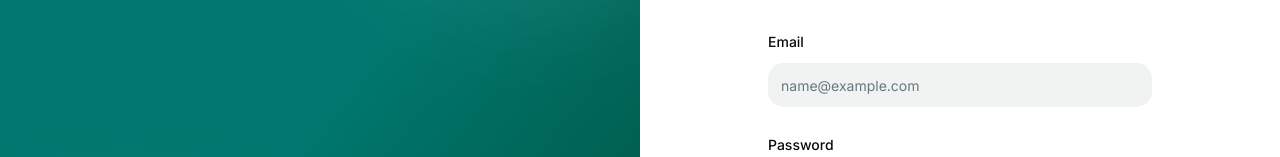
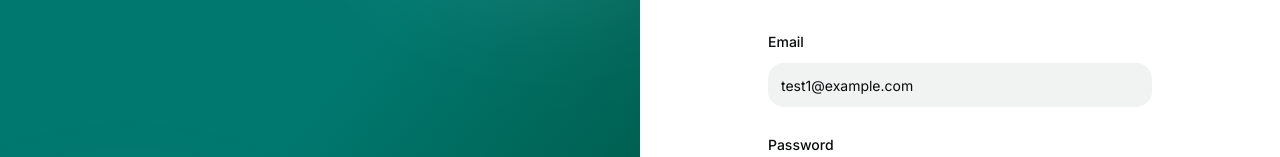
Before and after one commit to nayhtetkhant/e-book-web, a Next.js app: page /user/login in a window 1280 px wide. Shown: the part 293-450 px from the top of the page. Built offline with nearby package versions, Linux system fonts and the light colour scheme.

Commit message:
feat: set default login values for admin and user forms

```diff
--- a/app/(app)/admin/(auth)/login/loginForm.tsx
+++ b/app/(app)/admin/(auth)/login/loginForm.tsx
@@ -28,8 +28,8 @@ export type LoginFormType = {
 export default function AdminLoginForm() {
   const form = useForm<LoginFormType>({
     defaultValues: {
-      email: "",
-      password: "",
+      email: "admin@example.com",
+      password: "password",
     },
   })
 
--- a/app/(app)/user/(auth)/login/loginForm.tsx
+++ b/app/(app)/user/(auth)/login/loginForm.tsx
@@ -14,11 +14,11 @@ import { BookOpen } from "lucide-react"
 import { LoginFormType } from "@/app/(app)/admin/(auth)/login/loginForm"
 import { userLogin } from "@/app/actions/user/auth"
 
-export default function AdminLoginForm() {
+export default function UserLoginForm() {
   const form = useForm<LoginFormType>({
     defaultValues: {
-      email: "",
-      password: "",
+      email: "test1@example.com",
+      password: "password",
     },
   })
 
```
